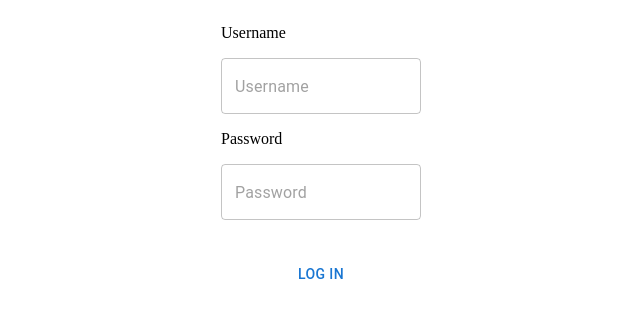
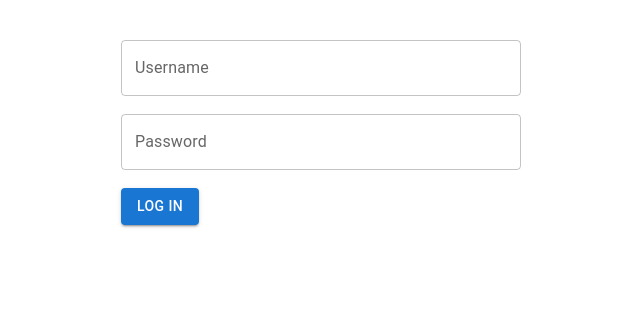
Before and after one commit to cseitz/capstone, a Next.js app in the folder src/app/: page /login in a window 1280 px wide. Shown: the top 318 px of the page, without its empty margins (319-959 px from the left). Built offline with nearby package versions, Linux system fonts and the light colour scheme.

Commit message:
Edited LogIn Page

```diff
--- a/src/app/pages/login.tsx
+++ b/src/app/pages/login.tsx
@@ -2,28 +2,28 @@ import React, { useState } from 'react'
 import Box from '@mui/material/Box'
 import TextField from '@mui/material/TextField'
 import FormControl from '@mui/material/FormControl'
-import Button from '@mui/material/Button';
+import Button from '@mui/material/Button'
+import {Typography} from '@mui/material'
 
 export default function login() {
     const [username, setUsername] = useState("");
     const [password, setPassword] = useState("");
+    const [status, setStatus] = useState<string>(null);
 
     function handleSubmit(e) {
         e.preventDefault();
         console.log("username : " + username + "password: " + password)
+        setStatus("Incorrect Password")
     }
 
     return (
-        <Box sx={{ margin: 'auto', width: '25ch', text_align: 'center'}}>
-            <FormControl>
-            <span id="errormessage" style={{ color: 'red' }}></span>
-            <p>Username</p>
-            <TextField type="text" name="username" onChange={(e) => setUsername(e.target.value)} placeholder="Username"></TextField>
-            <p>Password</p>
-            <TextField type="text" name="password" onChange={(e) => setPassword(e.target.value)} placeholder="Password"></TextField>
-            <br></br>
-            <br></br>
-            <Button type="submit" onClick={handleSubmit}>Log In</Button>
-            </FormControl>
+        <Box sx={{ margin: 'auto', width: 'min(400px, 80vw)', text_align: 'center', mt: 5}}>
+            <TextField label="Username" type="text" name="username" fullWidth onChange={(e) => {setStatus(null); setUsername(e.target.value)}} placeholder="Username" />
+            <br /><br/>
+            <TextField label="Password" type="password" name="password" fullWidth onChange={(e) => {setStatus(null); setPassword(e.target.value)}} placeholder="Password" />
+            <br /><br />
+            <Button variant="contained" type="submit" onClick={handleSubmit}>Log In</Button>
+            <br /><br />
+            {status ? <Typography id="errormessage" style={{ color: 'red', textAlign: 'center' }} >{status}</Typography> : ''}
         </Box>);
 }
```
